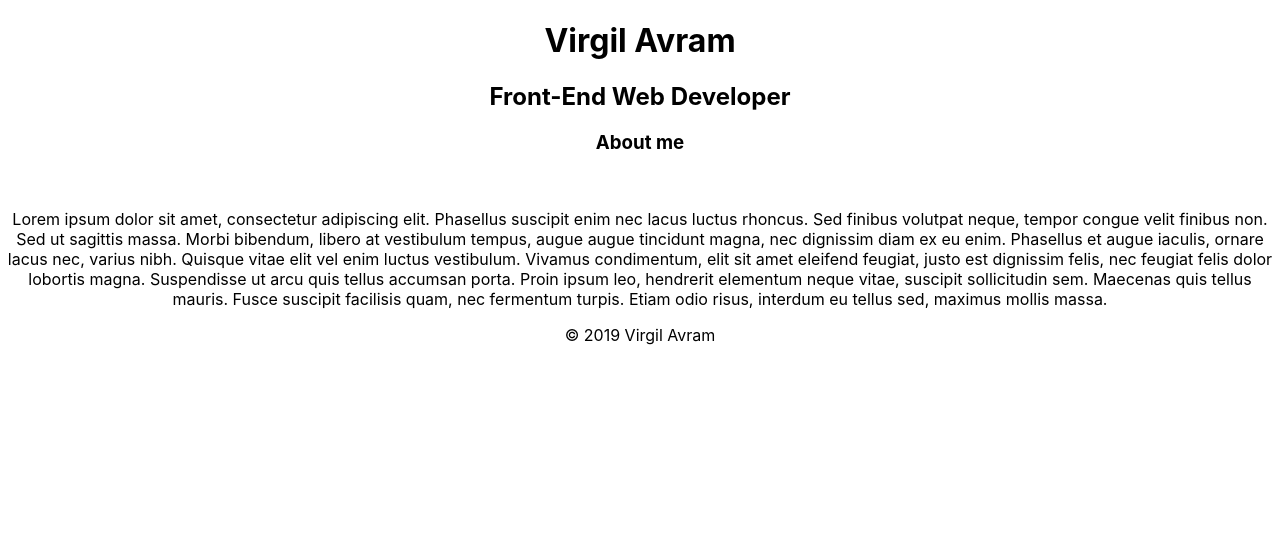
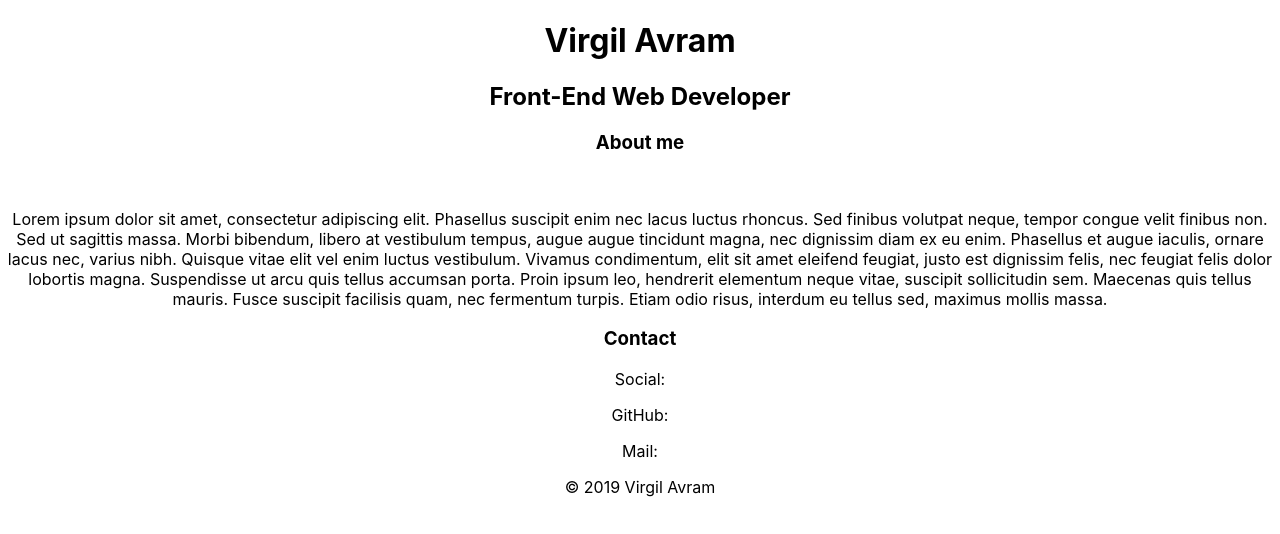
Before and after one commit to virgilseo/portfolio, a React (Create React App) app: page / in a window 1280 px wide. Shown: the top 534 px of the page. Built offline with nearby package versions, Linux system fonts and the light colour scheme.

Commit message:
Add contact section

```diff
--- a/src/App.js
+++ b/src/App.js
@@ -2,7 +2,8 @@ import React, {Component} from 'react';
 import './App.css';
 import Header from './Header.js';
 import Footer from './Footer.js';
-import About from './About.js'
+import About from './About.js';
+import Contact from './Contact.js';
 
 class App extends Component {
 
@@ -12,6 +13,7 @@ class App extends Component {
       <div className='App'>
         <Header />
         <About />
+        <Contact />
         <Footer />
       </div>
     )
--- /dev/null
+++ b/src/Contact.js
@@ -0,0 +1,19 @@
+import React, {Component} from 'react';
+
+class Contact extends Component {
+
+  render() {
+
+    return(
+
+      <section>
+        <h3>Contact</h3>
+        <p>Social: </p>
+        <p>GitHub: </p>
+        <p>Mail: </p>
+      </section>
+    )
+  }
+}
+
+export default Contact
```
